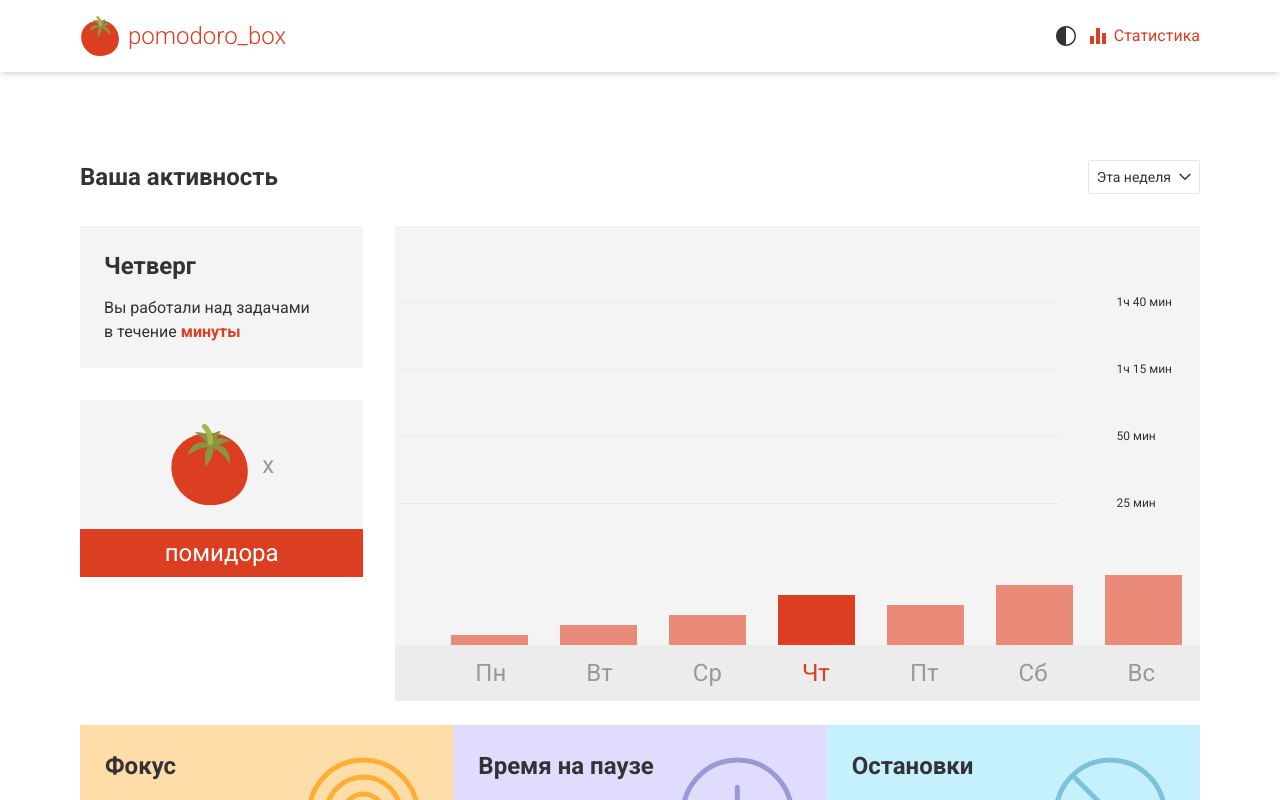
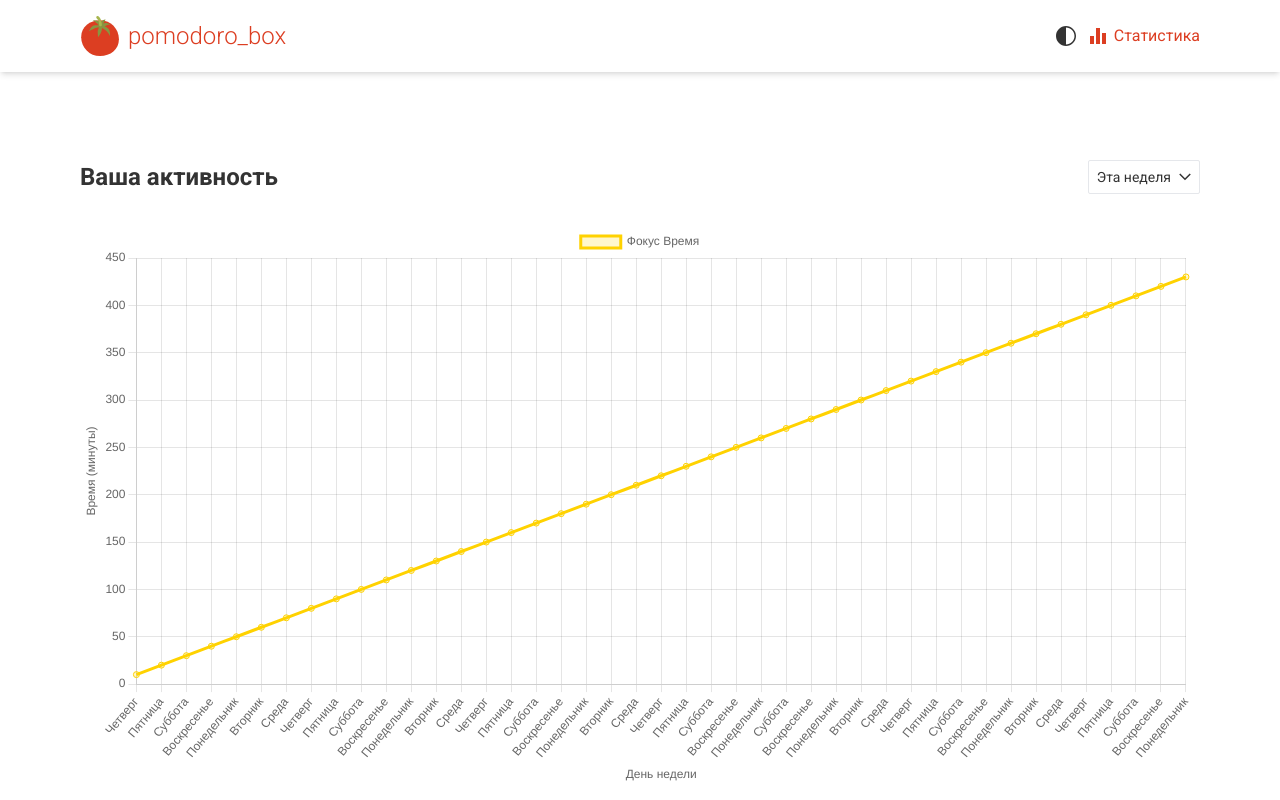
Before and after one commit to noimec/pomodoro, a Next.js app: page /statistics in a window 1280 px wide. Shown: the top 800 px of the page. Built offline with nearby package versions, Linux system fonts and the light colour scheme.

Commit message:
feat(statistics): add chart.js plugin

```diff
--- a/package.json
+++ b/package.json
@@ -13,10 +13,12 @@
     "@radix-ui/react-dropdown-menu": "^2.1.1",
     "@radix-ui/react-icons": "^1.3.0",
     "@radix-ui/react-select": "^2.1.1",
+    "chart.js": "^4.4.6",
     "class-variance-authority": "^0.7.0",
     "clsx": "^2.1.1",
     "next": "14.0.4",
     "react": "^18",
+    "react-chartjs-2": "^5.2.0",
     "react-dom": "^18",
     "tailwind-merge": "^2.3.0",
     "tailwindcss-animate": "^1.0.7",
--- a/src/app/statistics/page.tsx
+++ b/src/app/statistics/page.tsx
@@ -1,12 +1,22 @@
 'use client';
 
 import { useEffect, useState } from 'react';
+import { Line } from 'react-chartjs-2';
+import {
+  Chart as ChartJS,
+  CategoryScale,
+  LinearScale,
+  PointElement,
+  LineElement,
+  Title,
+  Tooltip,
+  Legend,
+  ChartOptions,
+} from 'chart.js';
 
 import { Widget } from '@/components/Widget';
 import { SvgFocus } from '@/components/icons/focus';
 import { SvgPause } from '@/components/icons/pause';
-import { SvgPomodoro } from '@/components/icons/pomodoro';
-import { SvgPomodoroDefault } from '@/components/icons/pomodoro-default';
 import { SvgStop } from '@/components/icons/stop';
 import { useLocalStorageState } from '@/hooks/use-storage';
 import { StatisticsProps, useTimerStore } from '@/store/timer-store';
@@ -17,24 +27,21 @@ import {
   DropdownMenuTrigger,
 } from '@/components/ui/dropdown-menu';
 import { SvgArrow } from '@/components/icons/arrow';
-import { cn } from '@/lib/utils';
 import { STATISTICS_DATA } from '@/constants/constants';
 import { getDayOfWeek, getWeeksData } from '@/utils/get-date';
 
+ChartJS.register(CategoryScale, LinearScale, PointElement, LineElement, Title, Tooltip, Legend);
+
 export default function StatisticsPage() {
   const { statisticArray, setStatisticArray } = useTimerStore();
-
   const [storageStaistics, setStorageStaistics] = useLocalStorageState<Array<StatisticsProps>>(
     'statistics',
     [],
   );
-
   const [label, setLabel] = useState('Эта неделя');
   const [open, setMenuOpen] = useState(false);
   const [filteredData, setFilteredData] = useState(STATISTICS_DATA);
-
   const onOpenChange = () => setMenuOpen(!open);
-
   const dayOfWeek = getDayOfWeek();
 
   useEffect(() => {
@@ -44,14 +51,55 @@ export default function StatisticsPage() {
     }
   }, [label, storageStaistics]);
 
+  const chartData = {
+    labels: filteredData.map((data) => getDayOfWeek(data.date)),
+    datasets: [
+      {
+        label: 'Фокус Время',
+        data: filteredData.map((data) => data.value),
+        borderColor: '#FFD200',
+        backgroundColor: 'rgba(255, 215, 0, 0.2)',
+        tension: 0.1,
+      },
+    ],
+  };
+
+  const chartOptions: ChartOptions = {
+    responsive: true,
+    plugins: {
+      legend: {
+        position: 'top' as const,
+      },
+      tooltip: {
+        mode: 'index',
+        intersect: false,
+      },
+    },
+    scales: {
+      x: {
+        title: {
+          display: true,
+          text: 'День недели',
+        },
+      },
+      y: {
+        title: {
+          display: true,
+          text: 'Время (минуты)',
+        },
+        beginAtZero: true,
+      },
+    },
+  };
+
   return (
     <div className='px-[80px] pt-[88px]'>
       <div className='flex items-center justify-between mb-8'>
         <h1 className='font-bold text-2xl dark:text-[#ECF0F1]'>Ваша активность</h1>
         <DropdownMenu onOpenChange={onOpenChange}>
-          <DropdownMenuTrigger className='border relative flex cursor-pointer select-none items-center rounded-sm px-2 py-1.5 text-sm outline-none transition-colors focus:bg-gray-100 focus:text-gray-900 data-[disabled]:pointer-events-none data-[disabled]:opacity-50 dark:focus:bg-gray-800 dark:focus:text-gray-50'>
+          <DropdownMenuTrigger className='border relative flex cursor-pointer select-none items-center rounded-sm px-2 py-1.5 text-sm outline-none transition-colors focus:bg-gray-100 focus:text-gray-900 dark:focus:bg-gray-800 dark:focus:text-gray-50'>
             {label}
-            <SvgArrow className={cn('ml-2 h-3 w-3 transition', open && 'rotate-180')} />
+            <SvgArrow className='ml-2 h-3 w-3 transition' />
           </DropdownMenuTrigger>
           <DropdownMenuContent>
             <DropdownMenuItem onClick={() => setLabel('Эта неделя')}>Эта неделя</DropdownMenuItem>
@@ -66,143 +114,9 @@ export default function StatisticsPage() {
       </div>
 
       <div className='flex mb-6'>
-        <div className='max-w-[296px] flex flex-col mr-8'>
-          <div className=' mb-8 p-6 flex flex-col bg-[#F4F4F4] dark:bg-[#2C3E50]'>
-            <span className='text-2xl font-bold mb-[14px] dark:text-[#ECF0F1]'>{dayOfWeek}</span>
-            <div className='text-base font-normal'>
-              {'Вы работали над задачами в течение '}
-              <span className='text-[#DC3E22] font-bold dark:text-[#E74C3C]'>
-                {statisticArray.length !== 0 &&
-                  statisticArray[statisticArray.length - 1].workingTime}{' '}
-                минуты
-              </span>
-            </div>
-          </div>
-          <div className='flex flex-col'>
-            <div className='flex p-6 items-center justify-center bg-[#F4F4F4] dark:bg-[#2C3E50]'>
-              {statisticArray ? (
-                <>
-                  <SvgPomodoro />
-                  <span className='text-2xl text-[#999] ml-3 dark:text-[#ECF0F1]'>
-                    x
-                    {statisticArray.length !== 0 &&
-                      statisticArray[statisticArray.length - 1].successTaskCount}
-                  </span>
-                </>
-              ) : (
-                <SvgPomodoroDefault />
-              )}
-            </div>
-            {statisticArray && (
-              <span className='bg-[#DC3E22] text-white py-2 text-center dark:text-[#ECF0F1]'>
-                {statisticArray.length !== 0 &&
-                  statisticArray[statisticArray.length - 1].successTaskCount}{' '}
-                помидора
-              </span>
-            )}
-          </div>
-        </div>
+        <Line data={chartData} options={chartOptions} />
+      </div>
 
-        <div className='w-full min-h-[471px] pt-11 bg-[#F4F4F4] dark:bg-[#2C3E50] overflow-hidden relative'>
-          <div className='flex gap-8 pl-14'>
-            <span className=' h-[375px] flex items-end w-[77px]'>
-              <span
-                style={{ height: `${filteredData[0].value}px` }}
-                className={cn(
-                  'w-full',
-                  dayOfWeek === 'Понедельник' ? 'bg-[#DC3E22]' : 'bg-[#EA8A79]',
-                )}
-              />
-            </span>
-            <span className=' h-[375px] flex items-end w-[77px]'>
-              <span
-                style={{ height: `${filteredData[1].value}px` }}
-                className={cn(
-                  'w-full',
-                  dayOfWeek === 'Вторник' ? 'bg-[#DC3E22]' : 'bg-[#EA8A79]',
-                )}
-              ></span>
-            </span>
-            <span className=' h-[375px] flex items-end w-[77px]'>
-              <span
-                style={{ height: `${filteredData[2].value}px` }}
-                className={cn('w-full', dayOfWeek === 'Среда' ? 'bg-[#DC3E22]' : 'bg-[#EA8A79]')}
-              ></span>
-            </span>
-            <span className=' h-[375px] flex items-end w-[77px]'>
-              <span
-                style={{ height: `${filteredData[4].value}px` }}
-                className={cn(
-                  'w-full ',
-                  dayOfWeek === 'Четверг' ? 'bg-[#DC3E22]' : 'bg-[#EA8A79]',
-                )}
-              ></span>
-            </span>
-            <span className=' h-[375px] flex items-end w-[77px]'>
-              <span
-                style={{ height: `${filteredData[3].value}px` }}
-                className={cn(
-                  'w-full',
-                  dayOfWeek === 'Пятница' ? 'bg-[#DC3E22]' : 'bg-[#EA8A79]',
-                )}
-              ></span>
-            </span>
-            <span className=' h-[375px] flex items-end w-[77px]'>
-              <span
-                style={{ height: `${filteredData[5].value}px` }}
-                className={cn(
-                  'w-full',
-                  dayOfWeek === 'Суббота' ? 'bg-[#DC3E22]' : 'bg-[#EA8A79]',
-                )}
-              ></span>
-            </span>
-            <span className=' h-[375px] flex items-end w-[77px]'>
-              <span
-                style={{ height: `${filteredData[6].value}px` }}
-                className={cn(
-                  'w-full',
-                  dayOfWeek === 'Воскресенье' ? 'bg-[#DC3E22]' : 'bg-[#EA8A79]',
-                )}
-              ></span>
-            </span>
-          </div>
-          <div className='flex gap-20 bg-[#ECECEC] text-[#999] text-2xl pt-3 pb-3 pl-20 pr-[189px]'>
-            <span className={cn(dayOfWeek === 'Понедельник' && 'text-[#DC3E22]')}>Пн</span>
-            <span className={cn(dayOfWeek === 'Вторник' && 'text-[#DC3E22]')}>Вт</span>
-            <span className={cn(dayOfWeek === 'Среда' && 'text-[#DC3E22]')}>Ср</span>
-            <span className={cn(dayOfWeek === 'Четверг' && 'text-[#DC3E22]')}>Чт</span>
-            <span className={cn(dayOfWeek === 'Пятница' && 'text-[#DC3E22]')}>Пт</span>
-            <span className={cn(dayOfWeek === 'Суббота' && 'text-[#DC3E22]')}>Сб</span>
-            <span className={cn(dayOfWeek === 'Воскресенье' && 'text-[#DC3E22]')}>Вс</span>
-          </div>
-          <div className='absolute top-[68px] right-7 flex flex-col text-xs'>
-            <span className='pb-[51px]'>
-              <span className='relative flex items-center'>
-                <span className='absolute right-[80px] w-[1000px] h-px mr-8 bg-[#ECECEC]'></span> 1ч
-                40 мин
-              </span>
-            </span>
-            <span className='pb-[51px]'>
-              <span className='relative flex items-center'>
-                <span className='absolute right-[80px] w-[1000px] h-px mr-8 bg-[#ECECEC]'></span> 1ч
-                15 мин
-              </span>
-            </span>
-            <span className='pb-[51px]'>
-              <span className='relative flex items-center'>
-                <span className='absolute right-[80px] w-[1000px] h-px mr-8 bg-[#ECECEC]'></span> 50
-                мин
-              </span>
-            </span>
-            <span className='pb-[51px]'>
-              <span className='relative flex items-center'>
-                <span className='absolute right-[80px] w-[1000px] h-px mr-8 bg-[#ECECEC]'></span> 25
-                мин
-              </span>
-            </span>
-          </div>
-        </div>
-      </div>
       <div className='flex justify-between dark:text-[#215a80]'>
         <Widget title='Фокус' svg={<SvgFocus />} className='bg-[#FFDDA9]'>
           35%
--- a/src/constants/constants.ts
+++ b/src/constants/constants.ts
@@ -27,21 +27,21 @@ export const STATISTICS_DATA = [
   { date: '2024-06-29T00:00:00.000Z', value: 240 },
   { date: '2024-06-30T00:00:00.000Z', value: 250 },
   { date: '2024-07-01T00:00:00.000Z', value: 260 },
-    { date: '2024-07-02T00:00:00.000Z', value: 270 },
-    { date: '2024-07-03T00:00:00.000Z', value: 280 },
-    { date: '2024-07-04T00:00:00.000Z', value: 290 },
-    { date: '2024-07-05T00:00:00.000Z', value: 300 },
-    { date: '2024-07-06T00:00:00.000Z', value: 310 },
-    { date: '2024-07-07T00:00:00.000Z', value: 320 },
-    { date: '2024-07-08T00:00:00.000Z', value: 330 },
-    { date: '2024-07-09T00:00:00.000Z', value: 340 },
-    { date: '2024-07-10T00:00:00.000Z', value: 350 },
-    { date: '2024-07-11T00:00:00.000Z', value: 360 },
-    { date: '2024-07-12T00:00:00.000Z', value: 370 },
-    { date: '2024-07-13T00:00:00.000Z', value: 380 },
-    { date: '2024-07-14T00:00:00.000Z', value: 390 },
-    { date: '2024-07-15T00:00:00.000Z', value: 400 },
-    { date: '2024-07-16T00:00:00.000Z', value: 410 },
-    { date: '2024-07-17T00:00:00.000Z', value: 420 },
-    { date: '2024-07-18T00:00:00.000Z', value: 430 }
+  { date: '2024-11-02T00:00:00.000Z', value: 270 },
+  { date: '2024-11-03T00:00:00.000Z', value: 280 },
+  { date: '2024-11-04T00:00:00.000Z', value: 290 },
+  { date: '2024-11-05T00:00:00.000Z', value: 300 },
+  { date: '2024-11-06T00:00:00.000Z', value: 310 },
+  { date: '2024-11-07T00:00:00.000Z', value: 320 },
+  { date: '2024-11-08T00:00:00.000Z', value: 330 },
+  { date: '2024-11-09T00:00:00.000Z', value: 340 },
+  { date: '2024-11-10T00:00:00.000Z', value: 350 },
+  { date: '2024-11-11T00:00:00.000Z', value: 360 },
+  { date: '2024-11-12T00:00:00.000Z', value: 370 },
+  { date: '2024-11-13T00:00:00.000Z', value: 380 },
+  { date: '2024-11-14T00:00:00.000Z', value: 390 },
+  { date: '2024-11-15T00:00:00.000Z', value: 400 },
+  { date: '2024-11-16T00:00:00.000Z', value: 410 },
+  { date: '2024-11-17T00:00:00.000Z', value: 420 },
+  { date: '2024-11-18T00:00:00.000Z', value: 430 }
 ];
--- a/src/utils/get-date.ts
+++ b/src/utils/get-date.ts
@@ -1,4 +1,4 @@
-export const getDayOfWeek = () => {
+export const getDayOfWeek = (day?: string) => {
   const daysOfWeek = [
     'Воскресенье',
     'Понедельник',
@@ -10,7 +10,13 @@ export const getDayOfWeek = () => {
   ];
   const today = new Date().getDay();
 
-  return daysOfWeek[today];
+  if (day) {
+    const dayObj = new Date(day)
+    return daysOfWeek[dayObj.getDay()]
+  } else {
+    return daysOfWeek[today];
+  }
+
 };
 
 const getWeekBoundaries = (date: Date) => {
@@ -28,13 +34,13 @@ const getWeekBoundaries = (date: Date) => {
 };
 
 const filterDataByWeek = (data: any, startDate: any, endDate: any) => {
-  return data.filter((item:any) => {
+  return data.filter((item: any) => {
     const itemDate = new Date(item.date);
     return itemDate >= startDate && itemDate <= endDate;
   });
 };
 
-export const getWeeksData = (data:any, weekLabel:string) => {
+export const getWeeksData = (data: any, weekLabel: string) => {
   const currentDate = new Date();
   const { startOfWeek: startOfThisWeek, endOfWeek: endOfThisWeek } = getWeekBoundaries(currentDate);
 
```
Also changed, not shown: 1 other file (tests, documents, lock files or other folders). Lines whose indentation alone changed are shown as unchanged.
